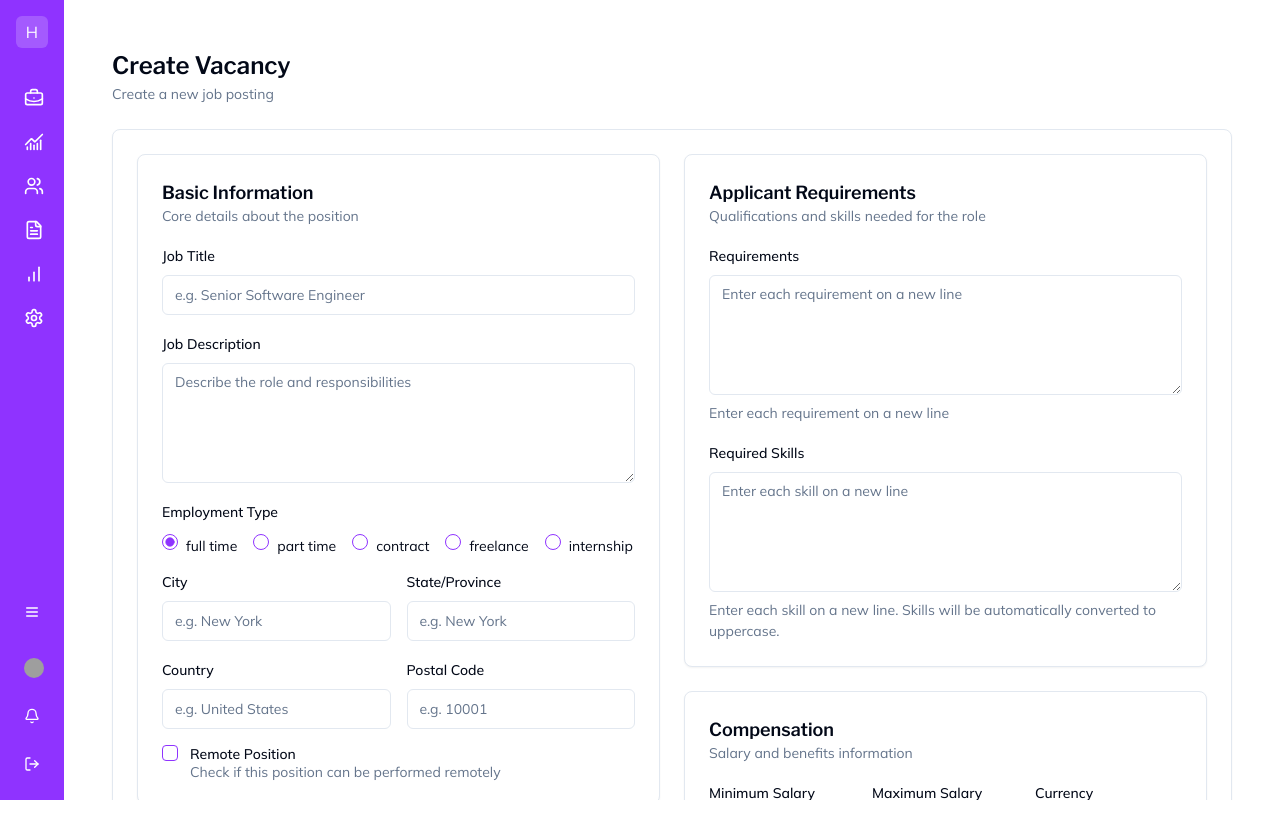
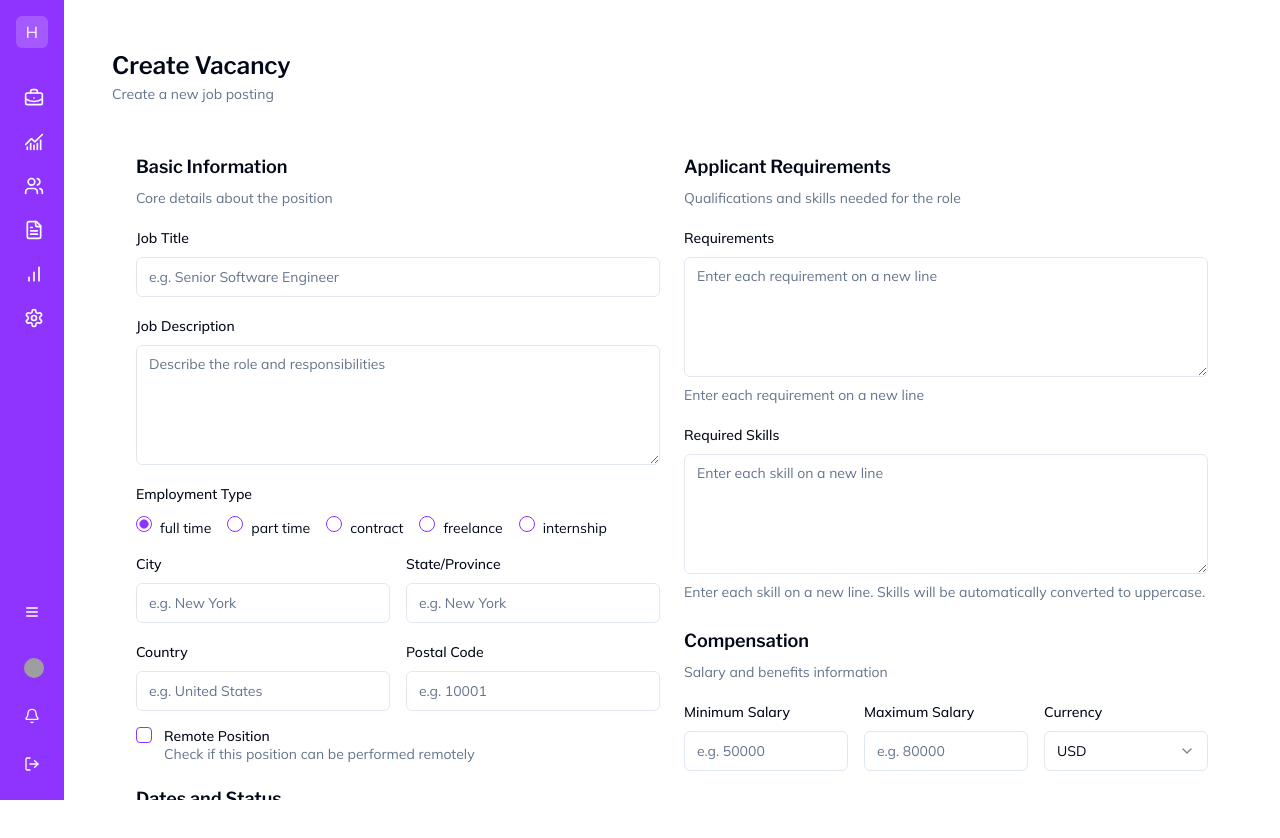
Before and after one commit to Badou-AI/hawkhire, a Next.js app: page /jobs/create in a window 1280 px wide. Shown: the top 838 px of the page. After the commit the page ends 800 px from the top, so only its background shows below. Built offline with nearby package versions, Linux system fonts and the light colour scheme; grey boxes are pictures that could not be loaded.

Commit message:
fix: improve job creation form layout and scrolling
- Update page layout to use proper scrollbar-hide plugin
- Add min-height calculation for consistent form height
- Fix form action buttons to stay at bottom with sticky positioning
- Improve overall scrolling behavior and container structure

```diff
--- a/app/(protected)/jobs/create/job-creation-form.tsx
+++ b/app/(protected)/jobs/create/job-creation-form.tsx
@@ -79,17 +79,19 @@ export function JobCreationForm() {
   return (
     <Form {...form}>
       <form onSubmit={form.handleSubmit(onSubmit)} className="space-y-6">
-        <div className="grid grid-cols-1 lg:grid-cols-2 gap-6">
+        <div className="grid grid-cols-1 lg:grid-cols-2 gap-6 p-6">
           {/* Left Column */}
           <div className="space-y-6">
             {/* Basic Information Section */}
-            <Card className="p-6">
+            <Card className="shadow-none border-none">
+              <div className="space-y-2">
                 <h2 className="text-lg font-semibold">Basic Information</h2>
-              <p className="text-sm text-muted-foreground mb-4">
+                <p className="text-sm text-muted-foreground">
                   Core details about the position
                 </p>
+              </div>
 
-              <div className="space-y-4">
+              <div className="space-y-4 mt-4">
                 <FormField
                   control={form.control}
                   name="title.en"
@@ -236,13 +238,15 @@ export function JobCreationForm() {
             </Card>
 
             {/* Dates and Status Section */}
-            <Card className="p-6">
+            <Card className="shadow-none border-none">
+              <div className="space-y-2">
                 <h2 className="text-lg font-semibold">Dates and Status</h2>
-              <p className="text-sm text-muted-foreground mb-4">
+                <p className="text-sm text-muted-foreground">
                   Set the vacancy timeline and current status
                 </p>
+              </div>
 
-              <div className="space-y-4">
+              <div className="space-y-4 mt-4">
                 <FormField
                   control={form.control}
                   name="status"
@@ -360,13 +364,15 @@ export function JobCreationForm() {
           {/* Right Column */}
           <div className="space-y-6">
             {/* Applicant Requirements Section */}
-            <Card className="p-6">
+            <Card className="shadow-none border-none">
+              <div className="space-y-2">
                 <h2 className="text-lg font-semibold">Applicant Requirements</h2>
-              <p className="text-sm text-muted-foreground mb-4">
+                <p className="text-sm text-muted-foreground">
                   Qualifications and skills needed for the role
                 </p>
+              </div>
 
-              <div className="space-y-4">
+              <div className="space-y-4 mt-4">
                 <FormField
                   control={form.control}
                   name="requirements.en"
@@ -431,12 +437,15 @@ export function JobCreationForm() {
             </Card>
 
             {/* Compensation Section */}
-            <Card className="p-6">
+            <Card className="shadow-none border-none">
+              <div className="space-y-2">
                 <h2 className="text-lg font-semibold">Compensation</h2>
-              <p className="text-sm text-muted-foreground mb-4">
+                <p className="text-sm text-muted-foreground">
                   Salary and benefits information
                 </p>
+              </div>
 
+              <div className="space-y-4 mt-4">
                 <div className="grid grid-cols-1 md:grid-cols-3 gap-4">
                   <FormField
                     control={form.control}
@@ -509,16 +518,19 @@ export function JobCreationForm() {
                     )}
                   />
                 </div>
+              </div>
             </Card>
 
             {/* Contact Information Section */}
-            <Card className="p-6">
+            <Card className="shadow-none border-none">
+              <div className="space-y-2">
                 <h2 className="text-lg font-semibold">Contact Information</h2>
-              <p className="text-sm text-muted-foreground mb-4">
+                <p className="text-sm text-muted-foreground">
                   Details for applicant inquiries
                 </p>
+              </div>
 
-              <div className="space-y-4">
+              <div className="space-y-4 mt-4">
                 <FormField
                   control={form.control}
                   name="contact_person"
@@ -586,7 +598,7 @@ export function JobCreationForm() {
           </div>
         </div>
 
-        <div className="flex justify-end space-x-4">
+        <div className="sticky bottom-0 flex justify-end space-x-4 p-6 bg-background border-t">
           <Button variant="outline" type="button">
             Save as Draft
           </Button>
--- a/app/(protected)/jobs/create/page.tsx
+++ b/app/(protected)/jobs/create/page.tsx
@@ -1,4 +1,3 @@
-import { Card } from "@/components/ui/card"
 import { JobCreationForm } from "./job-creation-form"
 
 export default function CreateJobPage() {
@@ -9,9 +8,14 @@ export default function CreateJobPage() {
         <p className="text-sm text-muted-foreground">Create a new job posting</p>
       </div>
 
-      <Card className="p-6">
-        <JobCreationForm />
-      </Card>
+      <div className="relative flex min-h-[calc(100vh-12rem)]">
+        {/* Main scrollable content */}
+        <div className="w-full overflow-y-auto scrollbar-hide">
+          <div className="rounded-lg bg-background">
+            <JobCreationForm />
+          </div>
+        </div>
+      </div>
     </div>
   )
 }
```
Lines whose indentation alone changed are shown as unchanged.
